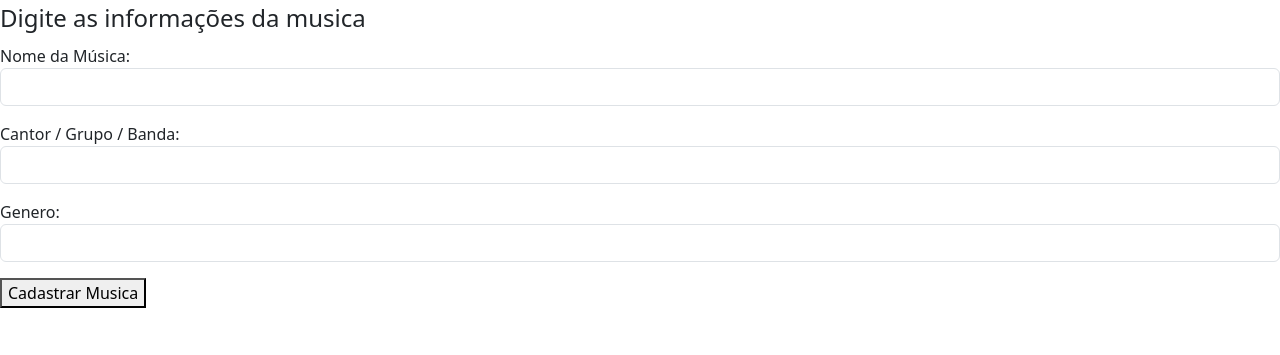
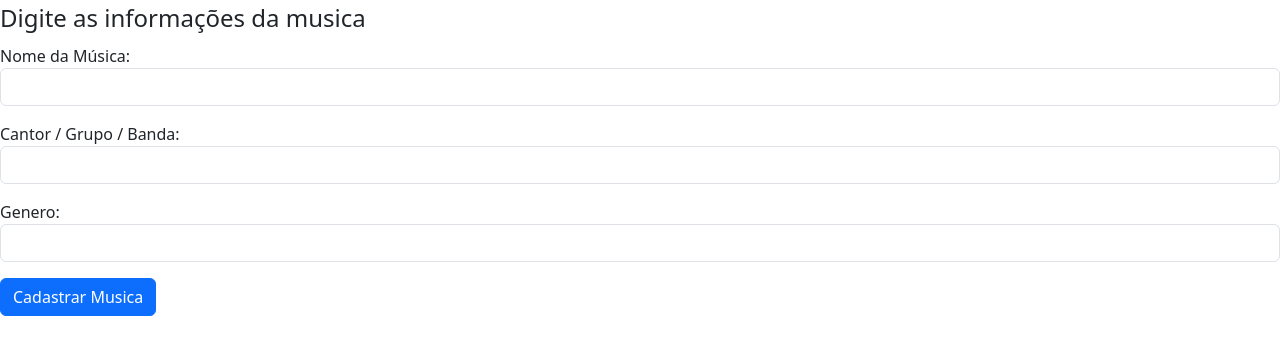
Before and after one commit to daniel-xds93/projeto_musica, a Flask app: page /cadastrar in a window 1280 px wide. Shown: the top 355 px of the page. Run offline with Flask 3, Linux system fonts and the light colour scheme; some libraries are stand-ins or nearby versions.

Commit message:
aplicando classe no botão

```diff
--- a/templates/cadastra_musica.html
+++ b/templates/cadastra_musica.html
@@ -28,7 +28,7 @@
             </div>
 
             <div class="mb-3">
-                <button type="submit">Cadastrar Musica</button>
+                <button type="submit" class="btn btn-primary">Cadastrar Musica</button>
             </div>
 
         </fieldset>
```
